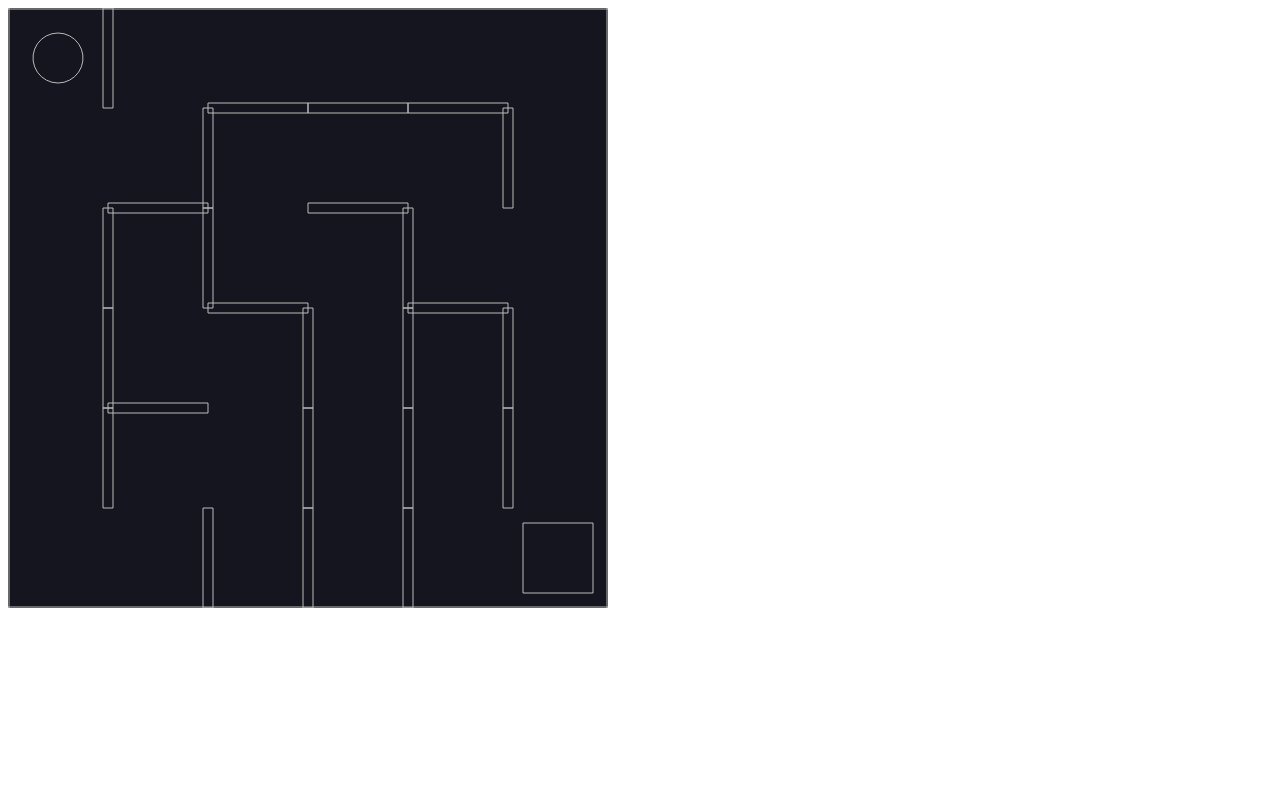
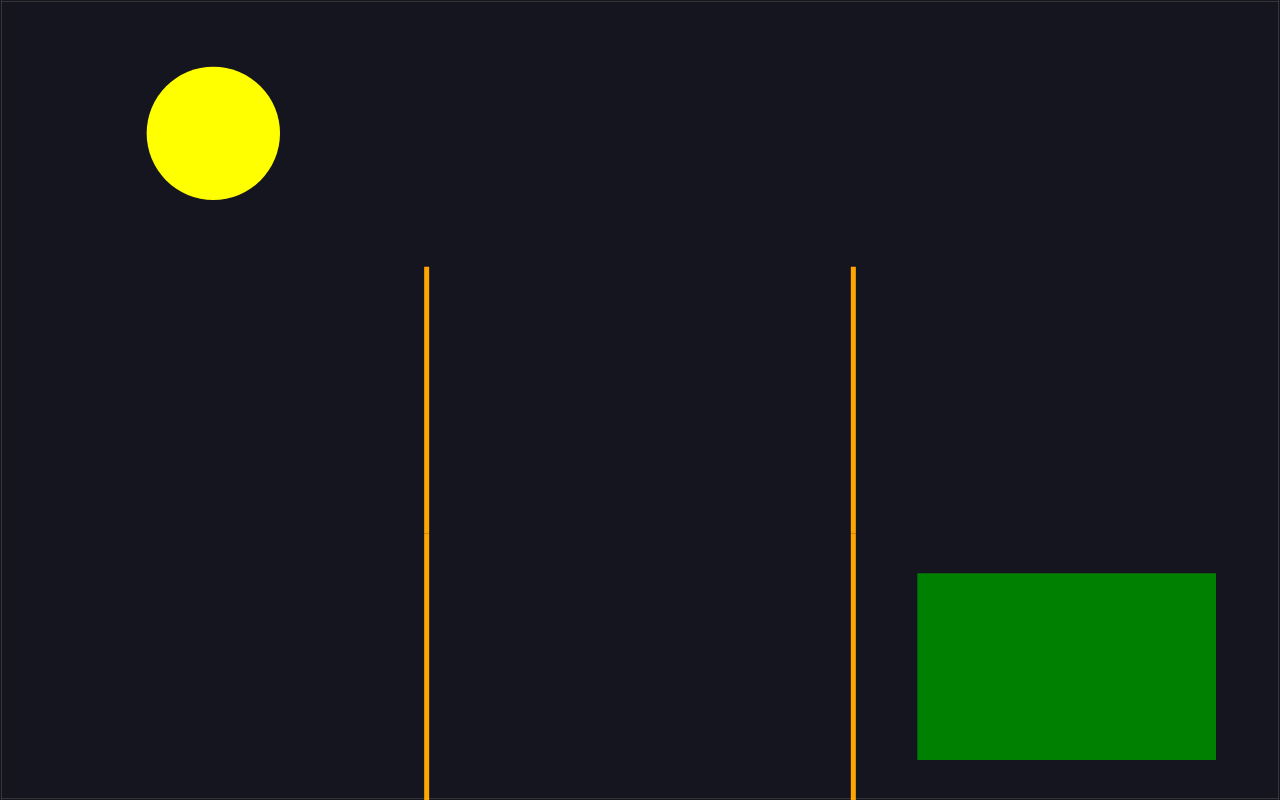
Before and after one commit to AndrewHuntington/js-maze, a plain HTML site: page index.html in a window 1280 px wide. Drawn offline with nearby package versions, Linux system fonts and the light colour scheme.

Commit message:
Add comments

```diff
--- a/index.html
+++ b/index.html
@@ -5,9 +5,36 @@
     <meta http-equiv="X-UA-Compatible" content="IE=edge" />
     <meta name="viewport" content="width=device-width, initial-scale=1.0" />
     <script src="https://cdnjs.cloudflare.com/ajax/libs/matter-js/0.17.1/matter.min.js"></script>
+    <style>
+      body {
+        margin: 0;
+      }
+
+      .hidden {
+        display: none !important;
+      }
+
+      h1 {
+        color: white;
+        font-size: 64px;
+      }
+
+      .winner {
+        display: flex;
+        justify-content: center;
+        align-items: center;
+        position: absolute;
+        z-index: 1;
+        height: 100vh;
+        width: 100vw;
+      }
+    </style>
     <title>Document</title>
   </head>
   <body>
+    <div class="winner hidden">
+      <h1>You Win!</h1>
+    </div>
     <script src="index.js"></script>
   </body>
 </html>
--- a/index.js
+++ b/index.js
@@ -1,11 +1,13 @@
 // When you include Matter.js into your project, you get access to a Matter obj
 const { Engine, Render, Runner, World, Bodies, Body, Events } = Matter;
 
-const cells = 6;
-const width = 600;
-const height = 600;
+const cellsHorizontal = 3;
+const cellsVertical = 3;
+const width = window.innerWidth;
+const height = window.innerHeight;
 
-const unitLength = width / cells;
+const unitLengthX = width / cellsHorizontal;
+const unitLengthY = height / cellsVertical;
 
 const engine = Engine.create();
 // Turns off world gravity on Y axis
@@ -22,7 +24,7 @@ const render = Render.create({
   engine: engine,
   // Dimensions for the canvas
   options: {
-    wireframes: true,
+    wireframes: false,
     width,
     height,
   },
@@ -67,20 +69,20 @@ const shuffle = (arr) => {
 };
 
 // First array creates row data, second one creates column data
-const grid = Array(cells)
+const grid = Array(cellsVertical)
   .fill(null)
-  .map(() => Array(cells).fill(false));
+  .map(() => Array(cellsHorizontal).fill(false));
 
-const verticals = Array(cells)
+const verticals = Array(cellsVertical)
   .fill(null)
-  .map(() => Array(cells - 1).fill(false));
+  .map(() => Array(cellsHorizontal - 1).fill(false));
 
-const horizontals = Array(cells - 1)
+const horizontals = Array(cellsVertical - 1)
   .fill(null)
-  .map(() => Array(cells).fill(false));
+  .map(() => Array(cellsHorizontal).fill(false));
 
-const startRow = Math.floor(Math.random() * cells);
-const startColumn = Math.floor(Math.random() * cells);
+const startRow = Math.floor(Math.random() * cellsVertical);
+const startColumn = Math.floor(Math.random() * cellsHorizontal);
 
 // This determines the path of the maze, which is randomly generated
 const stepThroughCell = (row, column) => {
@@ -107,9 +109,9 @@ const stepThroughCell = (row, column) => {
     // See if that neighbor is our of bounds
     if (
       nextRow < 0 ||
-      nextRow >= cells ||
+      nextRow >= cellsVertical ||
       nextColumn < 0 ||
-      nextColumn >= cells
+      nextColumn >= cellsHorizontal
     ) {
       continue;
     }
@@ -144,13 +146,16 @@ horizontals.forEach((row, rowIndex) => {
     }
 
     const wall = Bodies.rectangle(
-      columnIndex * unitLength + unitLength / 2, //posX
-      rowIndex * unitLength + unitLength, //posY
-      unitLength, //width
-      10, //height
+      columnIndex * unitLengthX + unitLengthX / 2, //posX
+      rowIndex * unitLengthY + unitLengthY, //posY
+      unitLengthX, //width
+      5, //height
       {
         label: "wall",
         isStatic: true,
+        render: {
+          fillStyle: "orange",
+        },
       }
     );
     World.add(world, wall);
@@ -164,13 +169,16 @@ verticals.forEach((row, rowIndex) => {
     }
 
     const wall = Bodies.rectangle(
-      columnIndex * unitLength + unitLength,
-      rowIndex * unitLength + unitLength / 2,
-      10,
-      unitLength,
+      columnIndex * unitLengthX + unitLengthX,
+      rowIndex * unitLengthY + unitLengthY / 2,
+      5,
+      unitLengthY,
       {
         label: "wall",
         isStatic: true,
+        render: {
+          fillStyle: "orange",
+        },
       }
     );
     World.add(world, wall);
@@ -179,20 +187,27 @@ verticals.forEach((row, rowIndex) => {
 
 // Draws the goal
 const goal = Bodies.rectangle(
-  width - unitLength / 2,
-  height - unitLength / 2,
-  unitLength * 0.7,
-  unitLength * 0.7,
+  width - unitLengthX / 2,
+  height - unitLengthY / 2,
+  unitLengthX * 0.7,
+  unitLengthY * 0.7,
   {
     label: "goal", // use to help with detecting collision w/ball
     isStatic: true,
+    render: {
+      fillStyle: "green",
+    },
   }
 );
 World.add(world, goal);
 
 // Draws the player
-const ball = Bodies.circle(unitLength / 2, unitLength / 2, unitLength / 4, {
+const ballRadius = Math.min(unitLengthX, unitLengthY) / 4;
+const ball = Bodies.circle(unitLengthX / 2, unitLengthY / 2, ballRadius, {
   label: "ball", // use to help with detecting collision w/goal
+  render: {
+    fillStyle: "yellow",
+  },
 });
 World.add(world, ball);
 
@@ -224,6 +239,11 @@ Events.on(engine, "collisionStart", (event) => {
       labels.includes(collision.bodyA.label) &&
       labels.includes(collision.bodyB.label)
     ) {
+      // When a player wins, all the walls will collapse to the bottom.
+      // This is done by labeling each wall with 'wall', looping through
+      // all objects labeled with 'wall', and then setting isStatic to false.
+      // Also, a message is displayed.
+      document.querySelector(".winner").classList.remove("hidden");
       world.gravity.y = 1;
       world.bodies.forEach((body) => {
         if (body.label === "wall") {
```
